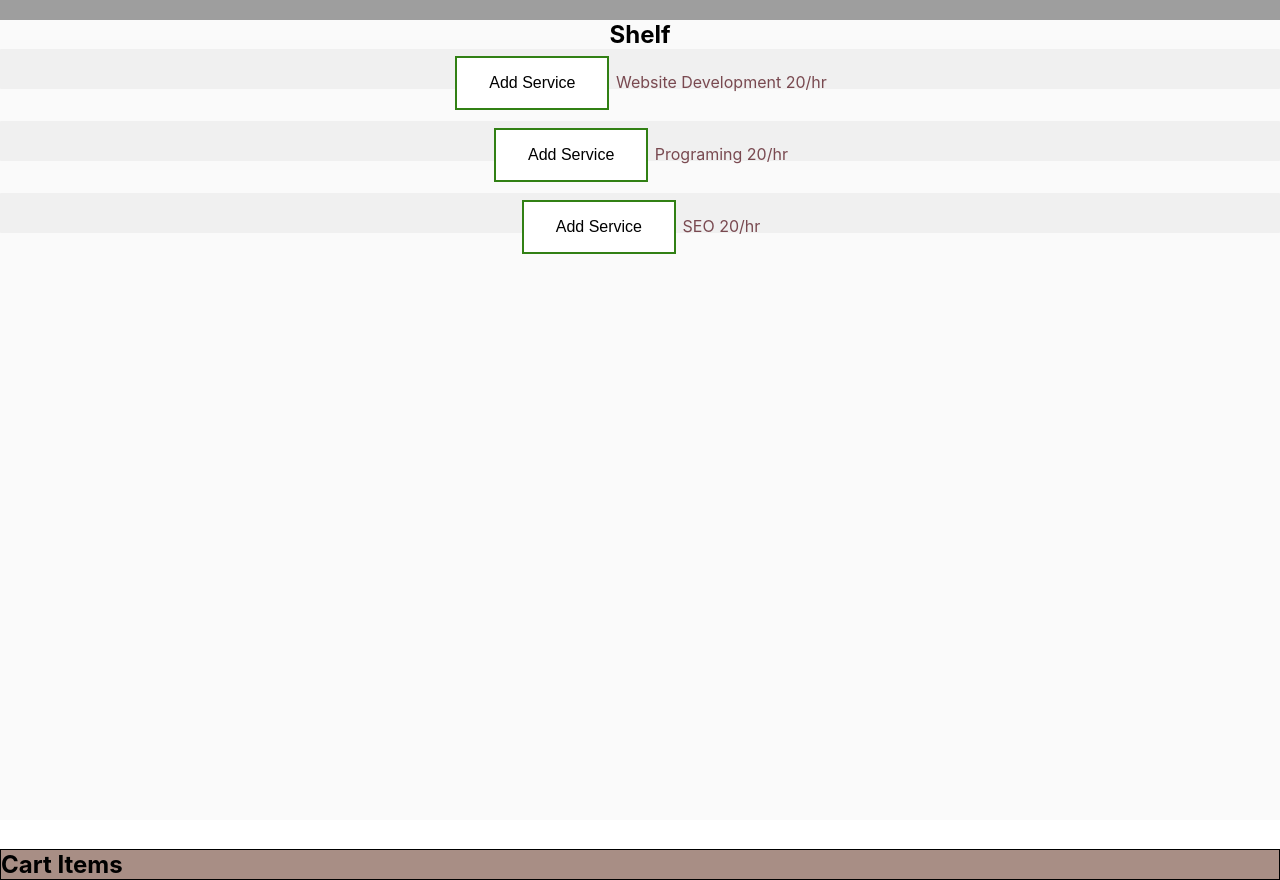
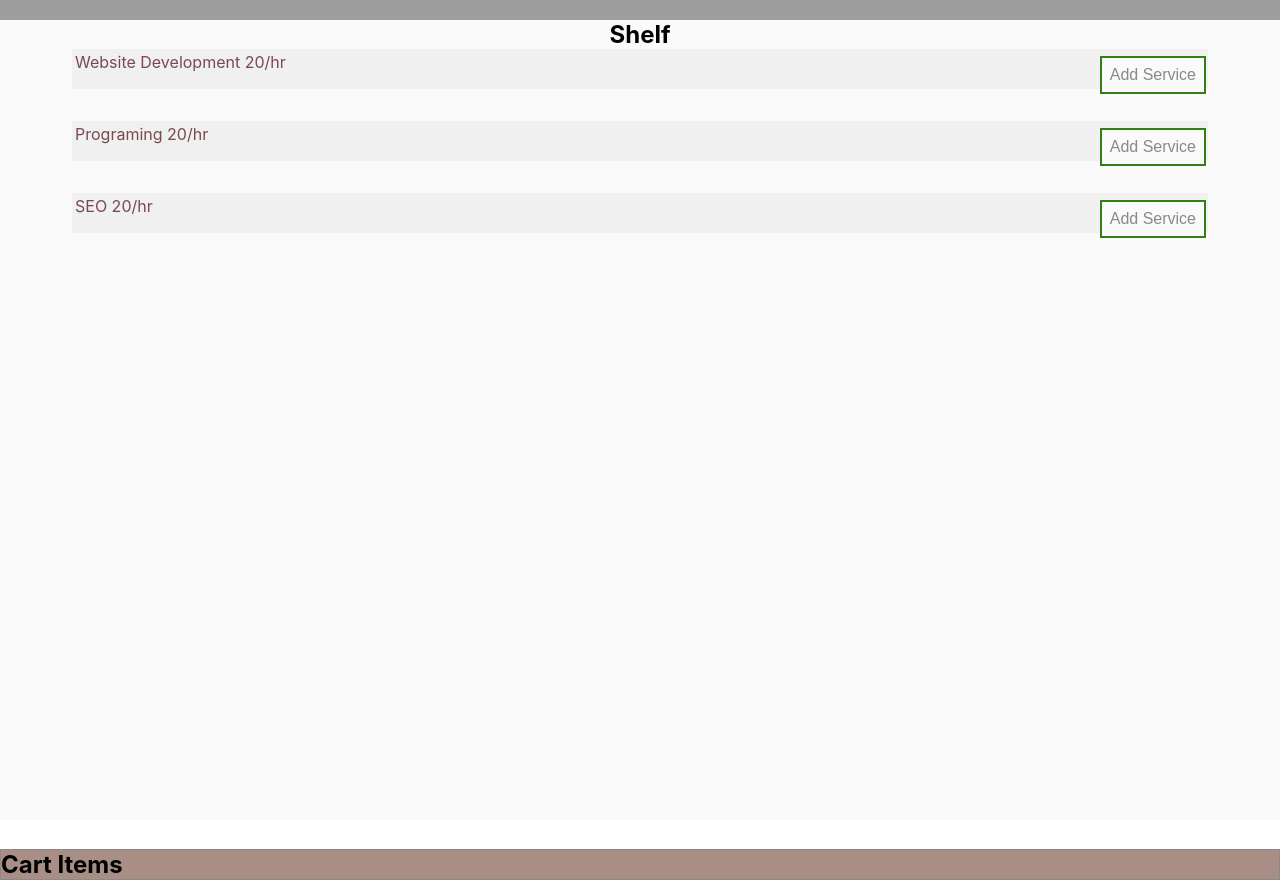
Before and after one commit to CoryHrycko/ShoppingCarteCommerce, a React (Create React App) app in the folder my-app/: page / in a window 1280 px wide. Shown: the part 780-1660 px from the top of the page. Built offline with nearby package versions, Linux system fonts and the light colour scheme; grey boxes are pictures that could not be loaded; the HTML template or start-up script is replaced by a standard one.

Commit message:
working on the scss to make this look half way decent

```diff
--- a/my-app/src/CSS/my.css
+++ b/my-app/src/CSS/my.css
@@ -26,15 +26,23 @@
   text-decoration: none;
   list-style: none;
   grid-auto-rows: 40px;
+  -ms-grid-columns: 40px 1fr 1fr 1fr 40px;
+      grid-template-columns: 40px 1fr 1fr 1fr 40px;
   grid-gap: 2rem;
+  text-align: left;
 }
 
 .App-intro .itemsShelf .orders .button {
   background-color: #318014;
+  position: absolute;
+  right: 0%;
   border: none;
-  color: white;
-  padding: 16px 32px;
+  color: #fafafa;
+  padding: 8px 8px;
   text-align: center;
+  -webkit-box-pack: start;
+      -ms-flex-pack: start;
+          justify-content: start;
   text-decoration: none;
   display: inline-block;
   font-size: 16px;
@@ -46,18 +54,22 @@
 }
 
 .App-intro .itemsShelf .orders .button1 {
-  background-color: white;
-  color: black;
+  background-color: #fafafa;
+  color: #8b8989;
   border: 2px solid #318014;
+  -webkit-box-pack: start;
+      -ms-flex-pack: start;
+          justify-content: start;
 }
 
 .App-intro .itemsShelf .orders .button1:hover {
   background-color: #318014;
-  color: white;
+  color: #fafafa;
 }
 
 .App-intro .itemsShelf .orders li {
   padding: 1em;
+  position: relative;
   padding: 3px;
   border-radius: 1px;
   color: rgba(107, 54, 62, 0.9);
@@ -68,6 +80,7 @@
   background-position: 0 -100%;
   background-image: -webkit-gradient(linear, left bottom, left top, color-stop(50%, transparent), color-stop(50%, #a88e85));
   background-image: linear-gradient(to top, transparent 50%, #a88e85 50%);
+  grid-column: 2/3 span;
 }
 
 .App-intro .itemsShelf .orders li:hover {
@@ -82,7 +95,7 @@
   display: flex;
   position: relative;
   background: #a88e85;
-  border: solid black 1px;
+  border: solid #8b8989 1px;
   list-style: none;
 }
 /*# sourceMappingURL=my.css.map */
--- a/my-app/src/CSS/my.scss
+++ b/my-app/src/CSS/my.scss
@@ -9,6 +9,8 @@ $Pcolor: hsl(72, 100%, 97%)	;
 $P2color:	hsl(0, 0%, 98%);
 
 $P3color: hsl(0, 0%, 94%);
+
+$G1color: hsl(0, 1%, 54%);
 
 $Scolor: hsl(15, 17%, 59%);
 
@@ -48,14 +50,19 @@ $Csucess:hsl(104, 73%, 29%);
             text-decoration: none;
             list-style: none;
             grid-auto-rows: 40px;
+            grid-template-columns: 40px 1fr 1fr 1fr 40px;
             grid-gap: 2rem;
+            text-align: left;
 
             .button {
                 background-color: $Csucess;
+                position: absolute;
+                right:0%;
                 border: none;
-                color: white;
-                padding: 16px 32px;
+                color: $P2color;
+                padding: 8px 8px;
                 text-align: center;
+                justify-content: start;
                 text-decoration: none;
                 display: inline-block;
                 font-size: 16px;
@@ -65,17 +72,18 @@ $Csucess:hsl(104, 73%, 29%);
                 cursor: pointer;
             }
             .button1 {
-                background-color: white;
-                color: black;
+                background-color: $P2color;
+                color: $G1color;
                 border: 2px solid $Csucess;
+                justify-content: start;
             }
-
             .button1:hover {
                 background-color: $Csucess;
-                color: white;
+                color: $P2color;
             }
                 li{
                 padding: 1em;
+                position: relative;
                 padding: 3px;
                 border-radius: 1px;
                 color: rgba(107,54,62,0.9);
@@ -86,7 +94,7 @@ $Csucess:hsl(104, 73%, 29%);
                 background-size: 100% 200%;
                 background-position: 0 -100%;
                 background-image: linear-gradient(to top, transparent 50%, $Scolor 50%);
-
+                grid-column: 2/3 span;
                 }
                 li:hover{
                     opacity: .8;
@@ -100,7 +108,7 @@ $Csucess:hsl(104, 73%, 29%);
     display:flex;
     position: relative;
     background: $Scolor;
-    border: solid black 1px;
+    border: solid $G1color 1px;
     list-style: none;
 
 }
```
Also changed, not shown: 1 other file (tests, documents, lock files or other folders).
